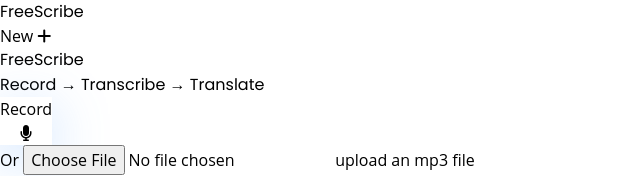
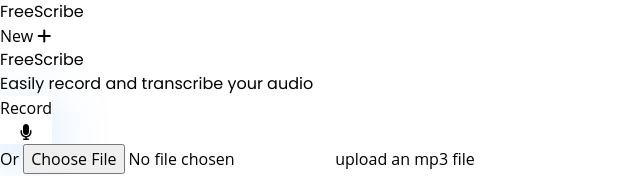
Before and after one commit to Vonglory176/FreeScribe, a React (Vite) app: page / in a window 1280 px wide. Shown: the top 176 px of the page, without its empty margins (0-640 px from the left). Built offline with nearby package versions, Linux system fonts and the light colour scheme.

Commit message:
Changed the subheader to remove "translate"

```diff
--- a/src/components/HomePage.tsx
+++ b/src/components/HomePage.tsx
@@ -84,9 +84,10 @@
   return (
     <main className="flex-1 p-4 flex flex-col gap-3 sm:gap-4 text-center justify-center pb-20">
         <h1 className='font-semibold text-5xl sm:text-6xl md:text-7xl'>Free<span className='text-blue-400 bold'>Scribe</span></h1>
-        <h3 className='font-medium'>Record <span
+        {/* <h3 className='font-medium'>Record <span
         className='text-blue-400'>&rarr;</span> Transcribe <span
-        className='text-blue-400'>&rarr;</span> Translate</h3>
+        className='text-blue-400'>&rarr;</span> Translate</h3> */}
+        <h3 className='text-lg'>Easily record and transcribe your audio</h3>
 
         {/* Record button */}
         <button
```
